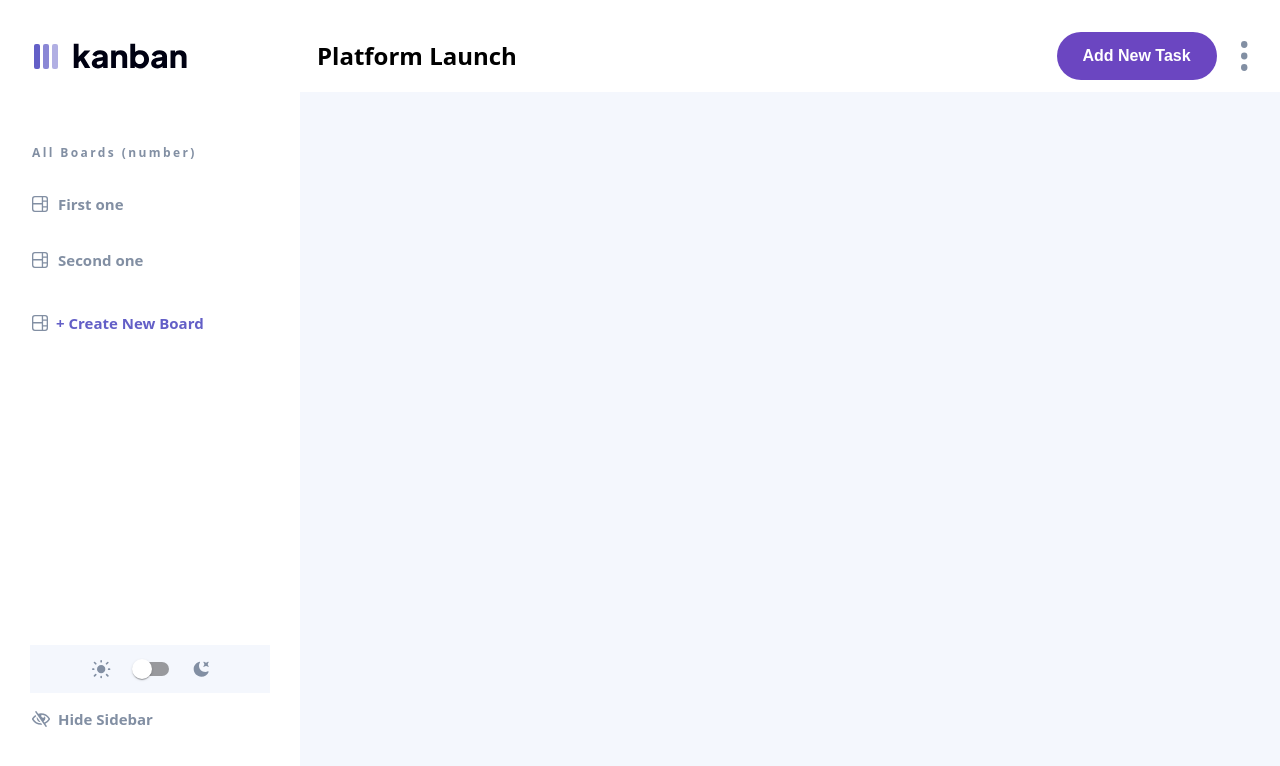
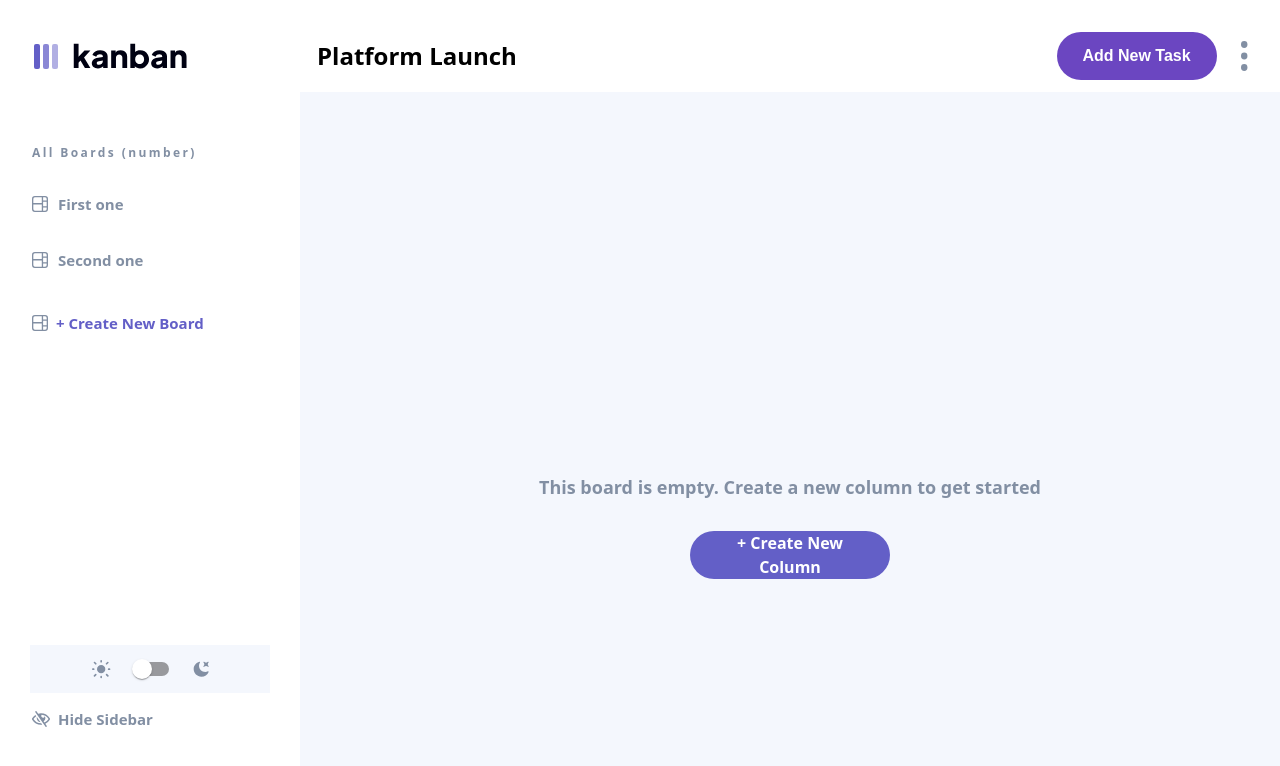
Before and after one commit to kuxala/kanban-task-management-app-In-development, a Next.js app: page / in a window 1280 px wide. Shown: the top 766 px of the page. Built offline with nearby package versions, Linux system fonts and the light colour scheme.

Commit message:
add: mainSection

```diff
--- a/app/page.tsx
+++ b/app/page.tsx
@@ -2,6 +2,7 @@
 import React, { useState } from "react";
 import Header from "./pages/Header";
 import Sidebar from "./pages/Sidebar";
+import MainSection from "./pages/MainSection";
 
 export const AppContext = React.createContext({});
 
@@ -15,7 +16,11 @@ export default function Home() {
         value={{ darkmode, setDarkmode, sidebar, setSidebar }}
       >
         <Header />
-        <Sidebar />
+
+        <div className="flex">
+          <Sidebar />
+          <MainSection />
+        </div>
       </AppContext.Provider>
     </>
   );
--- /dev/null
+++ b/app/pages/MainSection.tsx
@@ -0,0 +1,55 @@
+import { useState } from "react";
+import "../styles/MainSection.css";
+
+export default function MainSection() {
+  const [isEmpty, setIsEmpty] = useState(true);
+  console.log(isEmpty);
+  return (
+    <>
+      <div className="w-screen flex">
+        {isEmpty ? (
+          <div className="section__addnew">
+            <p className="section__text">
+              This board is empty. Create a new column to get started
+            </p>
+            <button
+              className="section__addnew__button"
+              onClick={() => {
+                setIsEmpty(false);
+              }}
+            >
+              + Create New Column
+            </button>
+          </div>
+        ) : (
+          <div className="section__rows">
+            <h3 className="ml-4 mt-4">TODO</h3>
+            <div className="section__div">
+              <h1>text descriptipon</h1>
+              <h3>Subtasks</h3>
+            </div>
+            <div className="section__div">
+              <h1>text descriptipon</h1>
+              <h3>Subtasks</h3>
+            </div>
+          </div>
+        )}
+
+        {/* <div className="section-columns">
+          <h3 className="ml-4 mt-4">Doing</h3>
+          <div className="section__div">
+            <h1>text descriptipon</h1>
+            <h3>Subtasks</h3>
+          </div>
+        </div>
+        <div>
+          <h3 className="ml-4 mt-4">Done</h3>
+          <div className="section__div">
+            <h1>text descriptipon</h1>
+            <h3>Subtasks</h3>
+          </div>
+        </div> */}
+      </div>
+    </>
+  );
+}
--- a/app/pages/Sidebar.tsx
+++ b/app/pages/Sidebar.tsx
@@ -57,12 +57,12 @@ export default function Sidebar() {
       </div>
       {sidebar ? null : (
         <div
-          className="flex items-end min-h-[80vh]"
+          className="flex items-end min-h-[80vh] max-w-16"
           onClick={() => {
             setSidebar(!sidebar);
           }}
         >
-          <div className="sidebar__show flex items-center justify-center pr-2 ">
+          <div className="sidebar__show flex items-center justify-center pr-2 max-w-16 ">
             <img src="/assets/icon-show-sidebar.svg" />
           </div>
         </div>
--- /dev/null
+++ b/app/styles/MainSection.css
@@ -0,0 +1,99 @@
+.section__div{
+    display: flex;
+    flex-direction: column;
+    justify-content: center;
+    margin: 20px 16px;
+    padding: 22px 16px;
+    width: 280px;
+    height: 88px;
+    border-radius: 8px;
+    background: var(--White, #FFF);
+    box-shadow: 0px 4px 6px 0px rgba(54, 78, 126, 0.10);
+}
+
+.section__addnew{
+    display: flex;
+    width: 100%;
+    flex-direction: column;
+    justify-content: center;
+    align-items: center;
+}
+
+.section__addnew__button{
+    margin-top: 32px;
+    max-width: 200px;
+    padding: 0 16px ;
+    height: 3rem;
+    font-weight: bold;
+    font-size: 1rem;
+    line-height: 1.5;
+    color: #ffffff;
+    background-color: #635FC7;
+    border-radius: 2rem;
+}
+.section__addnew__button:hover{
+    opacity: 0.8;
+
+}
+
+.section__text{
+    padding: 0 16px;
+    padding-top: 150px;
+
+    color: var(--Medium-Grey, #828FA3);
+    text-align: center;
+    font-feature-settings: 'clig' off, 'liga' off;
+    font-size: 18px;
+    font-style: normal;
+    font-weight: 700;
+    line-height: normal;
+}
+@media only screen and (min-width: 768px){
+    .section__div{
+        display: flex;
+        flex-direction: column;
+        justify-content: center;
+        margin: 20px 16px;
+        padding: 22px 16px;
+        width: 280px;
+        height: 88px;
+        border-radius: 8px;
+        background: var(--White, #FFF);
+        box-shadow: 0px 4px 6px 0px rgba(54, 78, 126, 0.10);
+    }
+
+    .section__addnew{
+        display: flex;
+        width: 100%;
+        flex-direction: column;
+        justify-content: center;
+        align-items: center;
+    }
+
+    .section__addnew__button{
+        margin-top: 32px;
+        max-width: 200px;
+        padding: 0 16px ;
+        height: 3rem;
+        font-weight: bold;
+        font-size: 1rem;
+        line-height: 1.5;
+        color: #ffffff;
+        background-color: #635FC7;
+        border-radius: 2rem;
+    }
+    .section__addnew__button:hover{
+        opacity: 0.8;
+
+    }
+
+    .section__text{
+        color: var(--Medium-Grey, #828FA3);
+        text-align: center;
+        font-feature-settings: 'clig' off, 'liga' off;
+        font-size: 18px;
+        font-style: normal;
+        font-weight: 700;
+        line-height: normal;
+    }
+}
--- a/app/styles/Sidebar.css
+++ b/app/styles/Sidebar.css
@@ -1,5 +1,6 @@
 .sidebar {
     visibility: hidden;
+    display: none;
 }
 @media only screen and (min-width: 768px){
     .sidebar__hidden{
@@ -8,8 +9,9 @@
     .sidebar{
         background-color: #fff;
         min-height: 90vh;
-        max-width: 300px;
-        visibility: visible
+        min-width: 300px;
+        visibility: visible;
+        display: unset;
     }
 
     .sidebar__header{
```
